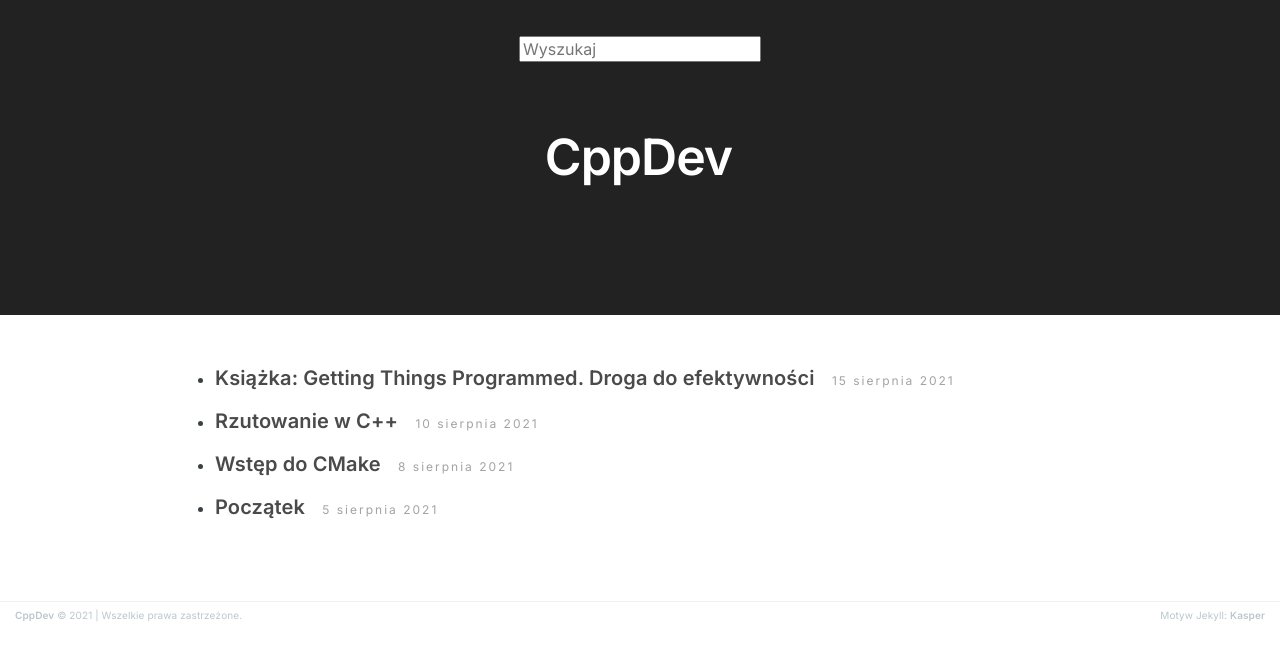
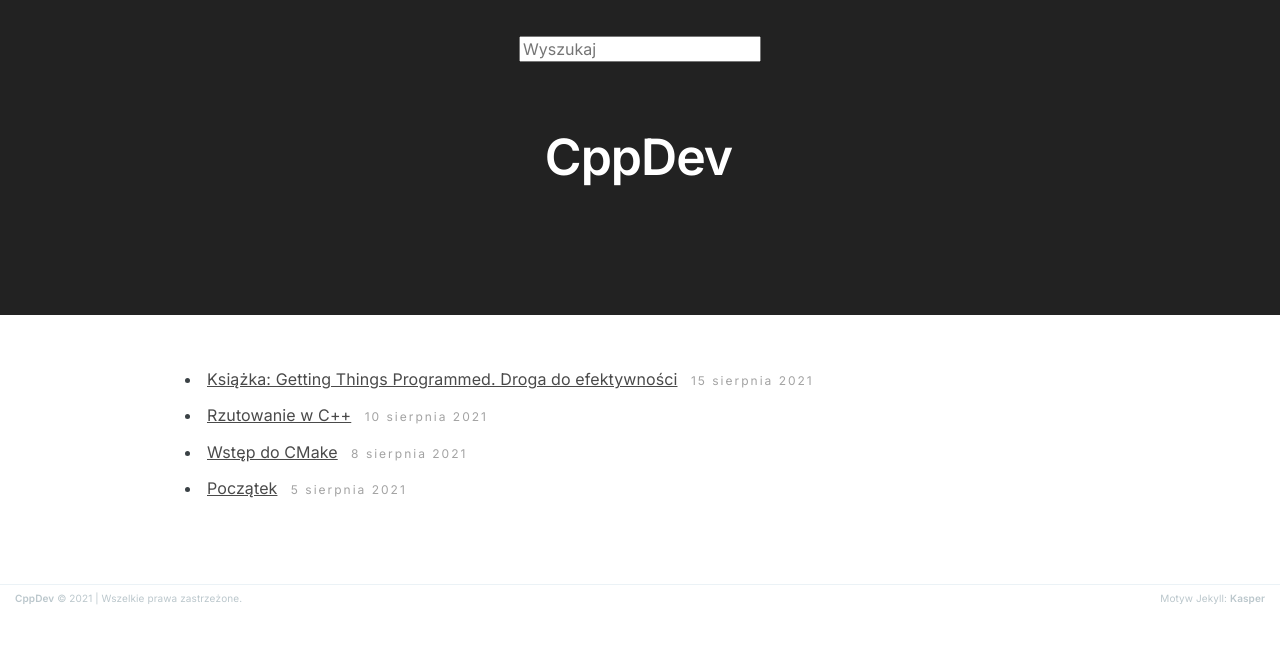
Before and after one commit to kawapa/kawapa.github.io, a Jekyll site: the page built from index.html, in a window 1280 px wide. Shown: the top 660 px of the page. Built offline with Jekyll 4.4.1, drawn with Linux system fonts in a browser that asks for light colours; the list of posts is cut into pages by our own code.

Commit message:
CSS style - quick fix

```diff
--- a/assets/css/screen.css
+++ b/assets/css/screen.css
@@ -822,7 +822,7 @@
     /* min-width: 200px; */
     /* text-align: right; */
     /* display: inline-block; */
-    margin-left: 12px;
+    margin-left: 8px;
     /* padding-right: 16px; */
     font-weight: 100;
     /* border-right: #d5dbde 1px solid; */
--- a/index.html
+++ b/index.html
@@ -37,7 +37,7 @@
 
     <article class="post">
         <header class="post-header">
-            <ul><li><h5><a class="post-title" href="{{ post.url | relative_url }}">{{ post.title }}</a><time class="post-date" datetime="{{ post.date | date:"%Y-%m-%d" }}">
+            <li><a class="body" href="{{ post.url | relative_url }}">{{ post.title }}</a><time class="post-date" datetime="{{ post.date | date:"%Y-%m-%d" }}">
                 {% assign m = post.date | date: "%-m" %}
                 {{ post.date | date: "%-d" }}
                 {% case m %}
@@ -55,7 +55,7 @@
                 {% when '12' %}grudnia
                 {% endcase %}
                 {{ post.date | date: "%Y" }}
-            </time></h5></li></ul>
+            </time></li>
         </header>
     </article>
 
```
